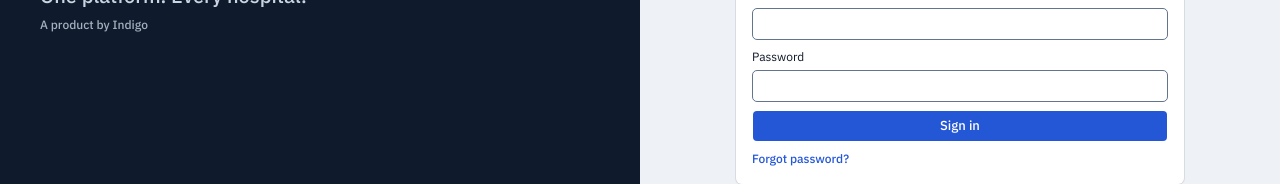
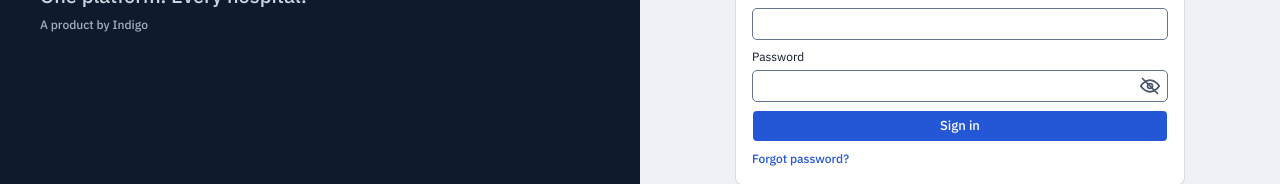
Before and after one commit to RAKSHITH-0804/Hospigo, a Next.js app in the folder apps/web/: page /login in a window 1280 px wide. Shown: the part 401-585 px from the top of the page. Built offline with nearby package versions, Linux system fonts and the light colour scheme; no server answers.

Commit message:
feat(2.1a): eye button on every password field (shared PasswordInput, labelled, keyboard operable)

```diff
--- a/apps/web/src/app/activate/page.tsx
+++ b/apps/web/src/app/activate/page.tsx
@@ -4,6 +4,7 @@ import Link from 'next/link';
 import { useRouter } from 'next/navigation';
 import { useEffect, useRef, useState, type FormEvent } from 'react';
 import { Button } from '@/components/ui/button';
+import { PasswordInput } from '@/components/ui/password-input';
 import { sessionConfig } from '@/config/session';
 import { takeActionTokenFromHash } from '@/lib/auth/action-token-hash';
 import { staffCopy } from '@/config/staff-copy';
@@ -157,9 +158,9 @@ export default function ActivatePage() {
         >
           <label className="field-label">
             {copy.newPassword}
-            <input
+            <PasswordInput
               name="newPassword"
-              type="password"
+
               autoComplete="new-password"
               className="field-input"
               required
@@ -168,9 +169,9 @@ export default function ActivatePage() {
           </label>
           <label className="field-label">
             {copy.confirmNewPassword}
-            <input
+            <PasswordInput
               name="confirmPassword"
-              type="password"
+
               autoComplete="new-password"
               className="field-input"
               required
--- a/apps/web/src/app/change-password/page.tsx
+++ b/apps/web/src/app/change-password/page.tsx
@@ -3,6 +3,7 @@
 import { useRouter } from 'next/navigation';
 import { useRef, useState, type FormEvent } from 'react';
 import { Button } from '@/components/ui/button';
+import { PasswordInput } from '@/components/ui/password-input';
 import { sessionConfig } from '@/config/session';
 import { staffCopy } from '@/config/staff-copy';
 
@@ -107,9 +108,9 @@ export default function ChangePasswordPage() {
         >
           <label className="field-label">
             {copy.currentPassword}
-            <input
+            <PasswordInput
               name="currentPassword"
-              type="password"
+
               autoComplete="current-password"
               className="field-input"
               required
@@ -118,9 +119,9 @@ export default function ChangePasswordPage() {
           </label>
           <label className="field-label">
             {copy.newPassword}
-            <input
+            <PasswordInput
               name="newPassword"
-              type="password"
+
               autoComplete="new-password"
               className="field-input"
               required
@@ -129,9 +130,9 @@ export default function ChangePasswordPage() {
           </label>
           <label className="field-label">
             {copy.confirmNewPassword}
-            <input
+            <PasswordInput
               name="confirmPassword"
-              type="password"
+
               autoComplete="new-password"
               className="field-input"
               required
--- a/apps/web/src/app/globals.css
+++ b/apps/web/src/app/globals.css
@@ -411,6 +411,42 @@
     outline: none;
   }
 
+  .password-wrap {
+    position: relative;
+    display: block;
+    width: 100%;
+  }
+
+  .password-wrap > .password-input {
+    width: 100%;
+    padding-inline-end: calc(var(--size-icon-button) + var(--space-2));
+  }
+
+  .password-eye {
+    position: absolute;
+    inset-block: 0;
+    inset-inline-end: var(--space-1);
+    margin-block: auto;
+    width: var(--size-icon-button);
+    height: var(--size-icon-button);
+    padding: var(--space-1);
+    display: inline-flex;
+    align-items: center;
+    justify-content: center;
+    border-radius: var(--radius-control);
+    color: var(--muted-foreground);
+    background: transparent;
+  }
+
+  .password-eye:hover {
+    color: var(--foreground);
+  }
+
+  .password-eye:focus-visible {
+    outline: none;
+    box-shadow: 0 0 0 2px var(--ring);
+  }
+
   .field-input:focus-visible {
     box-shadow: 0 0 0 2px var(--ring);
   }
--- a/apps/web/src/app/login/page.tsx
+++ b/apps/web/src/app/login/page.tsx
@@ -4,6 +4,7 @@ import Link from 'next/link';
 import { useRouter } from 'next/navigation';
 import { useEffect, useState, type FormEvent } from 'react';
 import { Button } from '@/components/ui/button';
+import { PasswordInput } from '@/components/ui/password-input';
 import { sessionConfig } from '@/config/session';
 import { staffCopy } from '@/config/staff-copy';
 
@@ -171,9 +172,9 @@ export default function LoginPage() {
             </label>
             <label className="field-label">
               {copy.password}
-              <input
+              <PasswordInput
                 name="password"
-                type="password"
+
                 autoComplete="current-password"
                 className="field-input"
                 required
--- a/apps/web/src/app/reset-password/page.tsx
+++ b/apps/web/src/app/reset-password/page.tsx
@@ -4,6 +4,7 @@ import Link from 'next/link';
 import { useRouter } from 'next/navigation';
 import { useEffect, useRef, useState, type FormEvent } from 'react';
 import { Button } from '@/components/ui/button';
+import { PasswordInput } from '@/components/ui/password-input';
 import { sessionConfig } from '@/config/session';
 import { takeActionTokenFromHash } from '@/lib/auth/action-token-hash';
 import { staffCopy } from '@/config/staff-copy';
@@ -155,9 +156,9 @@ export default function ResetPasswordPage() {
         >
           <label className="field-label">
             {copy.newPassword}
-            <input
+            <PasswordInput
               name="newPassword"
-              type="password"
+
               autoComplete="new-password"
               className="field-input"
               required
@@ -166,9 +167,9 @@ export default function ResetPasswordPage() {
           </label>
           <label className="field-label">
             {copy.confirmNewPassword}
-            <input
+            <PasswordInput
               name="confirmPassword"
-              type="password"
+
               autoComplete="new-password"
               className="field-input"
               required
--- a/apps/web/src/components/ui/field.tsx
+++ b/apps/web/src/components/ui/field.tsx
@@ -9,6 +9,7 @@ import {
   type TextareaHTMLAttributes,
 } from 'react';
 import { staffCopy } from '@/config/staff-copy';
+import { PasswordInput } from './password-input';
 import { cn } from '@/lib/utils';
 
 type FieldShellProps = {
@@ -73,6 +74,12 @@ function FieldShell({
 
 export const fieldControlClass =
   'field-control min-h-[var(--size-input-height)] h-[var(--size-input-height)] w-full rounded-[var(--radius-control)] border bg-card px-[var(--space-2)] text-[length:var(--font-size-input)] text-foreground outline-none focus-visible:ring-2 focus-visible:ring-ring';
+
+function omitType<T extends { type?: string }>(p: T): Omit<T, 'type'> {
+  const { type: _type, ...rest } = p;
+  void _type;
+  return rest;
+}
 
 export type InputFieldProps = InputHTMLAttributes<HTMLInputElement> & {
   label: string;
@@ -143,6 +150,17 @@ export const InputField = forwardRef<HTMLInputElement, InputFieldProps>(function
             {...props}
           />
         </div>
+      ) : props.type === 'password' ? (
+        <PasswordInput
+          ref={ref}
+          id={fieldId}
+          aria-label={hideLabel ? label : undefined}
+          aria-invalid={error ? true : undefined}
+          aria-required={required ? true : undefined}
+          aria-describedby={describedBy}
+          className={cn(fieldControlClass, borderClass, widthClass, className)}
+          {...omitType(props)}
+        />
       ) : (
         <input
           ref={ref}
--- /dev/null
+++ b/apps/web/src/components/ui/password-input.tsx
@@ -0,0 +1,54 @@
+'use client';
+
+import { forwardRef, useState, type InputHTMLAttributes } from 'react';
+import { staffCopy } from '@/config/staff-copy';
+import { cn } from '@/lib/utils';
+
+/**
+ * A password box with an eye button that shows or hides what was typed. Every password input of the
+ * app uses it (sign in, forgot, reset, activate, change password, My profile). The button has a
+ * label from the copy file, is reached with the keyboard (Tab, then Enter or Space) and says
+ * whether the password is shown (aria-pressed).
+ */
+export type PasswordInputProps = Omit<InputHTMLAttributes<HTMLInputElement>, 'type'>;
+
+export const PasswordInput = forwardRef<HTMLInputElement, PasswordInputProps>(
+  function PasswordInput({ className, ...props }, ref) {
+    const [shown, setShown] = useState(false);
+    const copy = staffCopy.field;
+    return (
+      <span className="password-wrap">
+        <input
+          ref={ref}
+          {...props}
+          type={shown ? 'text' : 'password'}
+          className={cn(className, 'password-input')}
+        />
+        <button
+          type="button"
+          className="password-eye"
+          aria-label={shown ? copy.hidePassword : copy.showPassword}
+          aria-pressed={shown}
+          title={shown ? copy.hidePassword : copy.showPassword}
+          onClick={() => setShown((value) => !value)}
+        >
+          <svg
+            viewBox="0 0 24 24"
+            width="100%"
+            height="100%"
+            fill="none"
+            stroke="currentColor"
+            strokeWidth="2"
+            strokeLinecap="round"
+            strokeLinejoin="round"
+            aria-hidden="true"
+          >
+            <path d="M1 12s4-7 11-7 11 7 11 7-4 7-11 7S1 12 1 12z" />
+            <circle cx="12" cy="12" r="3" />
+            {shown ? null : <path d="M3 3l18 18" />}
+          </svg>
+        </button>
+      </span>
+    );
+  },
+);
--- a/apps/web/src/config/staff-copy.ts
+++ b/apps/web/src/config/staff-copy.ts
@@ -2665,6 +2665,8 @@ export const staffCopy = {
   },
   field: {
     requiredMark: '*',
+    showPassword: 'Show password',
+    hidePassword: 'Hide password',
   },
 } as const;
 
```
Also changed, not shown: 1 other file (tests, documents, lock files or other folders).
